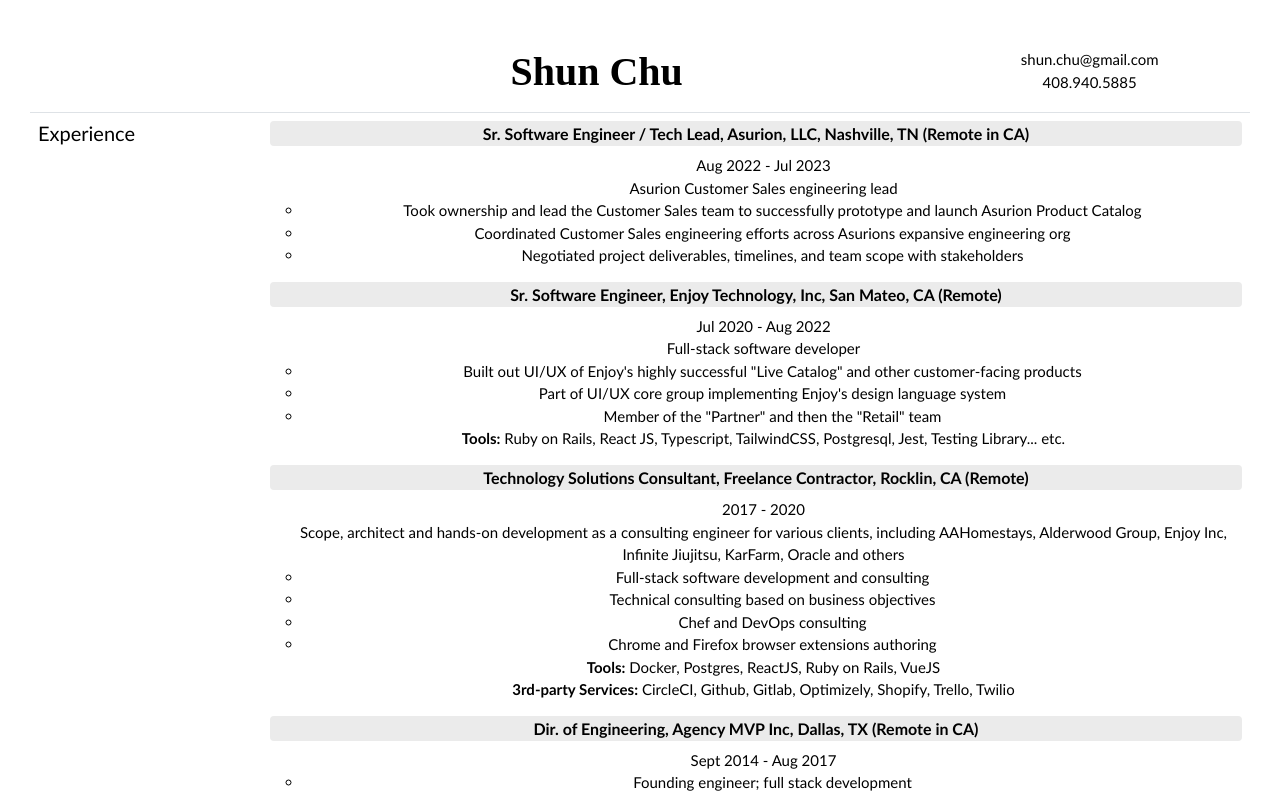
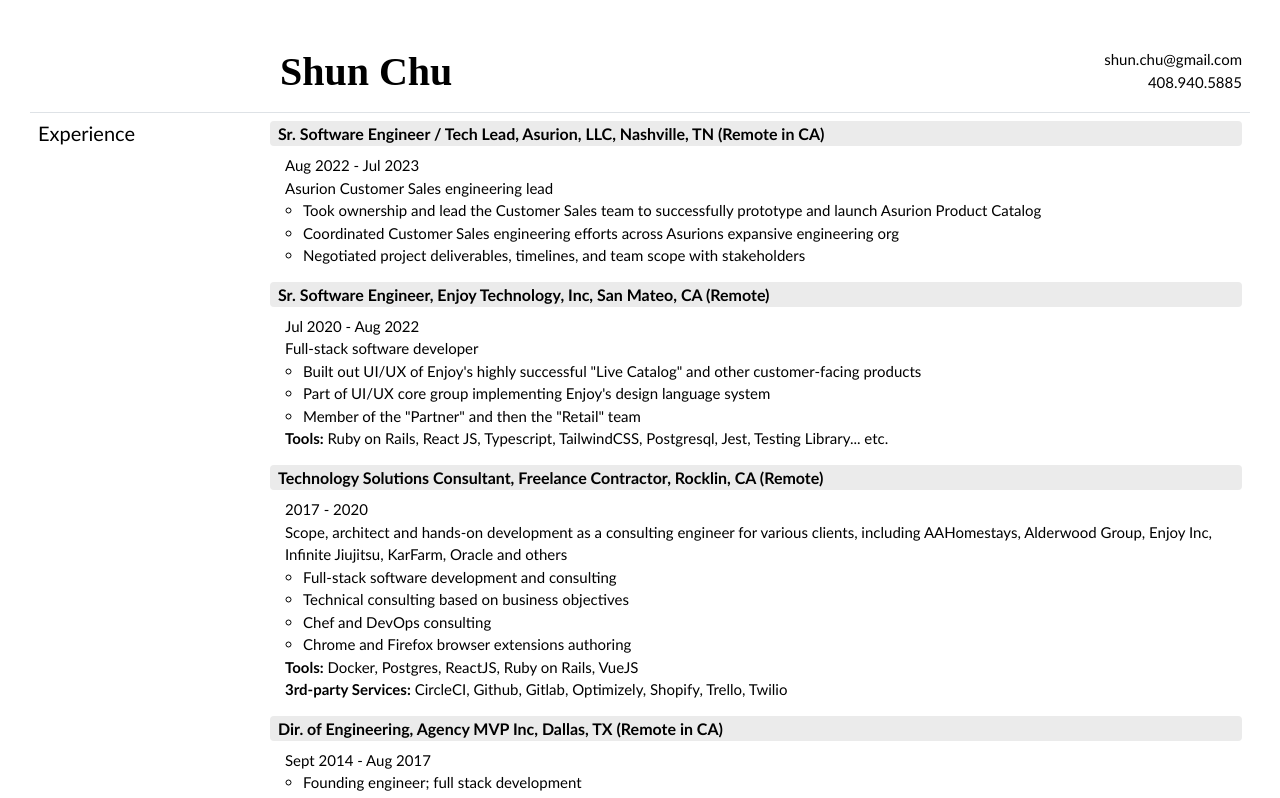
Before and after one commit to shunchu/vue-resume-template, a Vue app: page / in a window 1280 px wide. Shown: the top 798 px of the page. Built offline with nearby package versions, Linux system fonts and the light colour scheme.

Commit message:
fix Bootstrap syntax

```diff
--- a/src/App.vue
+++ b/src/App.vue
@@ -1,5 +1,5 @@
 <template>
-  <div id="app container">
+  <div id="app">
     <div class="col-md-12">
       <table class="table">
         <tbody>
@@ -95,11 +95,15 @@
   body {
     height: 100%;
     margin: 0;
-    font-size: 12pt;
+    font-size: 0.65rem;
+  }
+
+  h5 {
+    font-size: 0.9rem;
   }
 
   h6 {
-    font-size: 1rem;
+    font-size: 0.75rem;
     font-weight: bolder;
     text-decoration: underline;
     text-underline-position: under;
@@ -116,7 +120,7 @@
 
   td:first-child {
     text-align: left;
-    width: 120px;
+    width: 100px;
   }
 }
 
@@ -124,7 +128,6 @@
   body {
     -webkit-font-smoothing: antialiased;
     -moz-osx-font-smoothing: grayscale;
-    text-align: center;
     color: #747474;
     margin: 40px 30px;
     font-size: 15px;
--- a/src/components/MyHeadline.vue
+++ b/src/components/MyHeadline.vue
@@ -1,9 +1,9 @@
 <template>
   <div class="row">
-    <h1 class="col-8 text-left">
+    <h1 class="col-8">
       <strong>{{ name }}</strong>
     </h1>
-    <div class="col-4 text-right">
+    <div class="col-4 text-end">
       <div class="email">{{ contact.email }}</div>
       <div class="phone">{{ contact.phone }}</div>
     </div>
```
